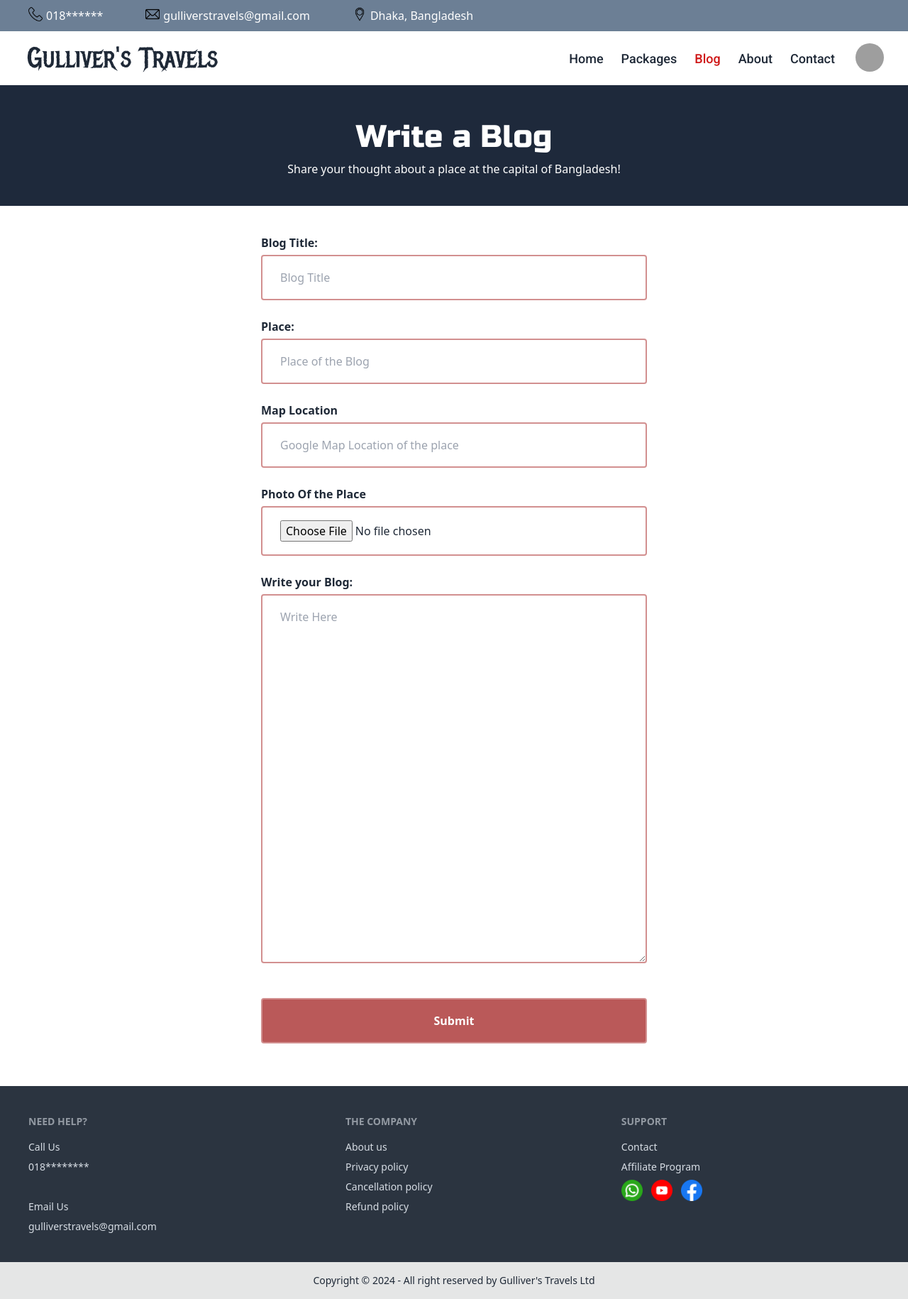
After one commit to Itminan30/PHP-Project-Web-Course, a PHP site: page /blogWrite.php in a window 1280 px wide. The commit adds this page. Shown: the whole page at 71% size. Run offline with PHP 8.4, Linux system fonts and the light colour scheme; the visitor is signed in with stand-in values (Sample User, id 1); some libraries are stand-ins or nearby versions; grey boxes are pictures that could not be loaded.

Commit message:
Blog Write page implemented

```diff
--- /dev/null
+++ b/blogWrite.php
@@ -0,0 +1,113 @@
+<?php
+// Session Start
+require_once "includes/config_session.inc.php";
+// Check if user is logged in
+function checkLogin($email){
+    if(!isset($email)){
+        $_SESSION["flash_message"] = "User Must Be Logged In To Write a Blog";
+        header("Location: ./login.php");
+        die();
+    }
+}
+checkLogin($_SESSION["user_email"]);
+?>
+<!-- Head of HTML Document -->
+<?php
+$title = "Write Blog";
+require "common/head.php";
+?>
+<!-- Head End -->
+
+<!-- Header Section Start -->
+<?php
+require "common/header.php";
+?>
+<!-- Header Section End -->
+
+<!-- Nav Section Start -->
+<nav>
+    <div class="header-nav">
+        <div class="navbar bg-base-100">
+            <div class="flex-1">
+                <a class="metal-mania-regular" href=" ">Gulliver's Travels</a>
+            </div>
+        </div>
+        <div class="header-nav-buttons">
+            <a class="roboto-medium" href="./index.php">Home</a>
+            <a class="roboto-medium" href="./tourPackage.php">Packages</a>
+            <a class="roboto-medium" style="color: rgb(207, 24, 24);" href="./blogPage.php">Blog</a>
+            <a class="roboto-medium" href=" ">About</a>
+            <a class="roboto-medium" href="./contact.php">Contact</a>
+            <?php if (isset($_SESSION["user_email"])) : ?>
+                <!-- Profile Picture -->
+                <div class="dropdown dropdown-end">
+                    <div tabindex="0" role="button" class="btn btn-ghost btn-circle avatar">
+                        <div class="w-10 rounded-full">
+                            <img alt="<?php echo $_SESSION["user_username"] ?>" src="<?php if (isset($_SESSION["user_photo"])) echo $_SESSION["user_photo"] ?>" />
+                        </div>
+                    </div>
+                    <ul tabindex="0" class="mt-3 z-[1] p-2 shadow menu menu-sm dropdown-content bg-base-100 rounded-box w-52">
+                        <li>
+                            <a>
+                                <?php if (isset($_SESSION["user_email"])) echo $_SESSION["user_email"] ?>
+                            </a>
+                        </li>
+                        <li>
+                            <a class="justify-between">
+                                Profile
+                            </a>
+                        </li>
+                        <li>
+                            <a href="./includes/logout.inc.php">Logout</a>
+                        </li>
+                    </ul>
+                </div>
+            <?php else : ?>
+                <a class="roboto-medium" href="./register.php">Register</a>
+                <a class="roboto-medium" href="./login.php">Login</a>
+            <?php endif; ?>
+        </div>
+    </div>
+</nav>
+<!-- Nav Section End -->
+
+<!-- Main Start -->
+<main>
+    <div>
+        <div class="mx-auto text-center bg-slate-800 text-white mb-10 py-10">
+            <h2 class="russo-one-regular">Write a Blog</h2>
+            <p>Share your thought about a place at the capital of Bangladesh!</p>
+        </div>
+    </div>
+
+    <!--form-->
+    <div class="contach-form">
+        <form class="form" action="./includes/blogWrite.inc.php" enctype="multipart/form-data" method="post">
+            <!-- Blog title -->
+            <label for="title">Blog Title: </label>
+            <input type="text" id="title" name="title" placeholder="Blog Title" required>
+            <!-- Place of the blog -->
+            <label for="place">Place: </label>
+            <input type="text" id="place" name="place" placeholder="Place of the Blog" required>
+            <!-- Place Location -->
+            <label for="location">Map Location</label>
+            <input type="text" id="location" name="location" placeholder="Google Map Location of the place" required>
+            <!-- Place Image -->
+            <label for="image">Photo Of the Place</label>
+            <input type="file" name="image" id="image">
+            <!-- Blog body -->
+            <label for="body">Write your Blog: </label>
+            <textarea name="comments" rows="20" placeholder="Write Here"></textarea><br>
+            <!-- Submit Button -->
+            <input class="contact-submit" type="submit" value="Submit">
+        </form>
+    </div>
+</main>
+<!-- Main End -->
+
+<!-- Footer Section Start -->
+<?php
+$CSSPath = "./css/style.css";
+require "common/footer.php";
+?>
+<!-- Footer Section End -->
--- a/css/style.css
+++ b/css/style.css
@@ -159,17 +159,26 @@
     width: 50%;
     margin: auto;
     margin-bottom: 60px;
+
 }
 
-/*form*/
 .form input,
 textarea {
     display: block;
+    margin: auto;
     margin-bottom: 25px;
     padding: 18px 25px;
     width: 85%;
     border-radius: 4px;
     border: 2px rgb(210, 144, 144) solid;
+}
+
+.form label {
+    display: block;
+    margin: auto;
+    width: 85%;
+    margin-bottom: 5px;
+    font-weight: 600;
 }
 
 .contact-submit {
--- a/login.php
+++ b/login.php
@@ -105,6 +105,12 @@ require "common/header.php";
                 <?php
                 show_login_errors()
                 ?>
+                <?php
+                if(isset($_SESSION["flash_message"])){
+                    echo $_SESSION["flash_message"];
+                    unset($_SESSION["flash_message"]);
+                }
+                ?>
             </div>
             <!-- Error Div End -->
 
```
Also changed, not shown: blogPage.php (+6 -2 lines), includes/blogWrite.inc.php (added, +135 -0 lines), includes/blogWrite_mvc/blogWrite_contr.inc.php (added, +16 -0 lines), includes/blogWrite_mvc/blogWrite_model.inc.php (added, +16 -0 lines), includes/blogWrite_mvc/blogWrite_view.inc.php (added).
